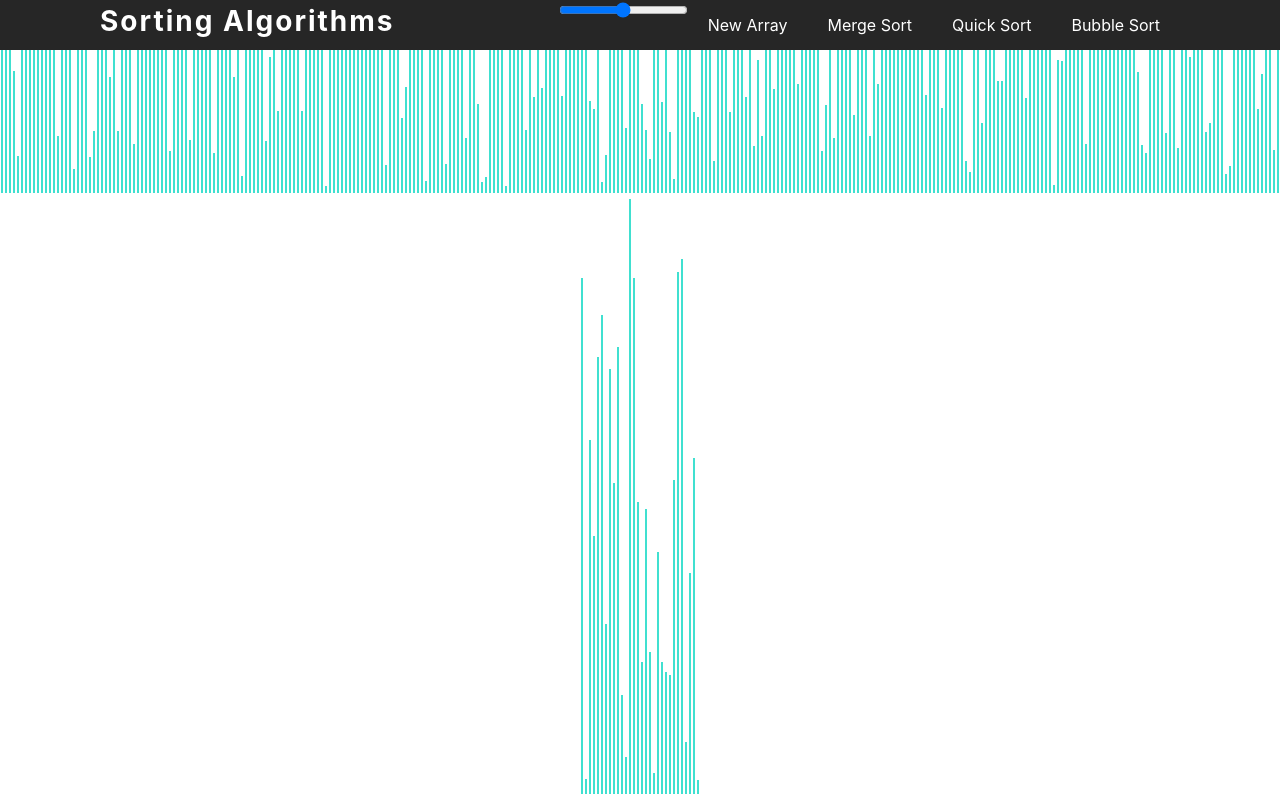
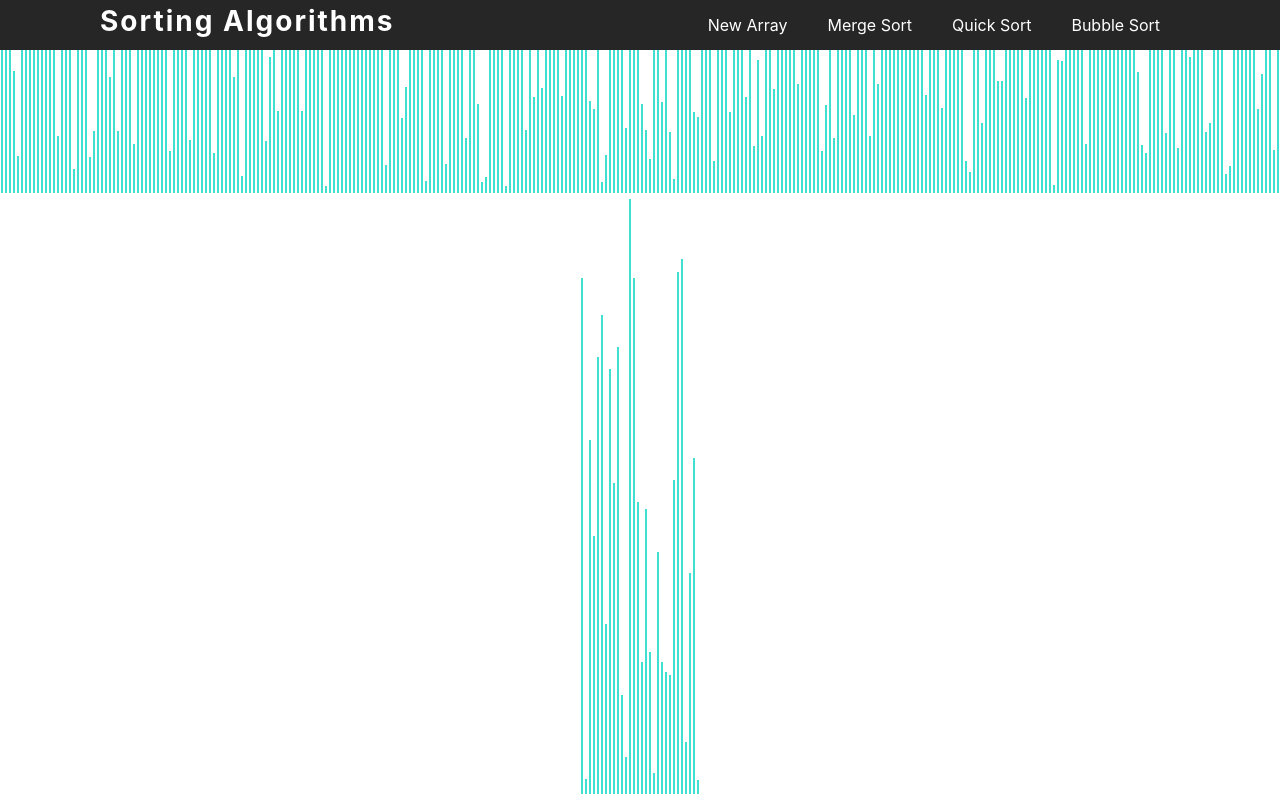
Before and after one commit to Dhruv9979/Sorting-Visualizer, a React (Create React App) app: page / in a window 1280 px wide. Built offline with nearby package versions, Linux system fonts and the light colour scheme.

Commit message:
adding gh-pages files

```diff
--- a/package.json
+++ b/package.json
@@ -2,11 +2,13 @@
   "name": "visualizer",
   "version": "0.1.0",
   "private": true,
+  "homepage": "https://Dhruv9979.github.io/Sorting-Visualizer",
   "dependencies": {
     "@testing-library/jest-dom": "^4.2.4",
     "@testing-library/react": "^9.3.2",
     "@testing-library/user-event": "^7.1.2",
     "bootstrap": "^4.5.0",
+    "gh-pages": "^3.0.0",
     "react": "^16.13.1",
     "react-bootstrap": "^1.0.1",
     "react-bootstrap-range-slider": "^0.3.8",
@@ -17,7 +19,9 @@
     "start": "react-scripts start",
     "build": "react-scripts build",
     "test": "react-scripts test",
-    "eject": "react-scripts eject"
+    "eject": "react-scripts eject",
+    "predeploy": "yarn build",
+    "deploy": "gh-pages -d build"
   },
   "eslintConfig": {
     "extends": "react-app"
--- a/src/SortingVisualizer/SortingVisualizer.jsx
+++ b/src/SortingVisualizer/SortingVisualizer.jsx
@@ -186,15 +186,6 @@ export default class SortingVisualizer extends React.Component {
 				<nav>
 					<ul className="items">
 						<li>
-							<input
-								id="changeSize"
-								type="range"
-								min="0"
-								max="100"
-								style={{ background: "white", cursor: "cursor" }}
-							/>
-						</li>
-						<li>
 							<a onClick={() => this.resetArray()} href="#">
 								New Array
 							</a>
```
Also changed, not shown: 1 other file (tests, documents, lock files or other folders).
